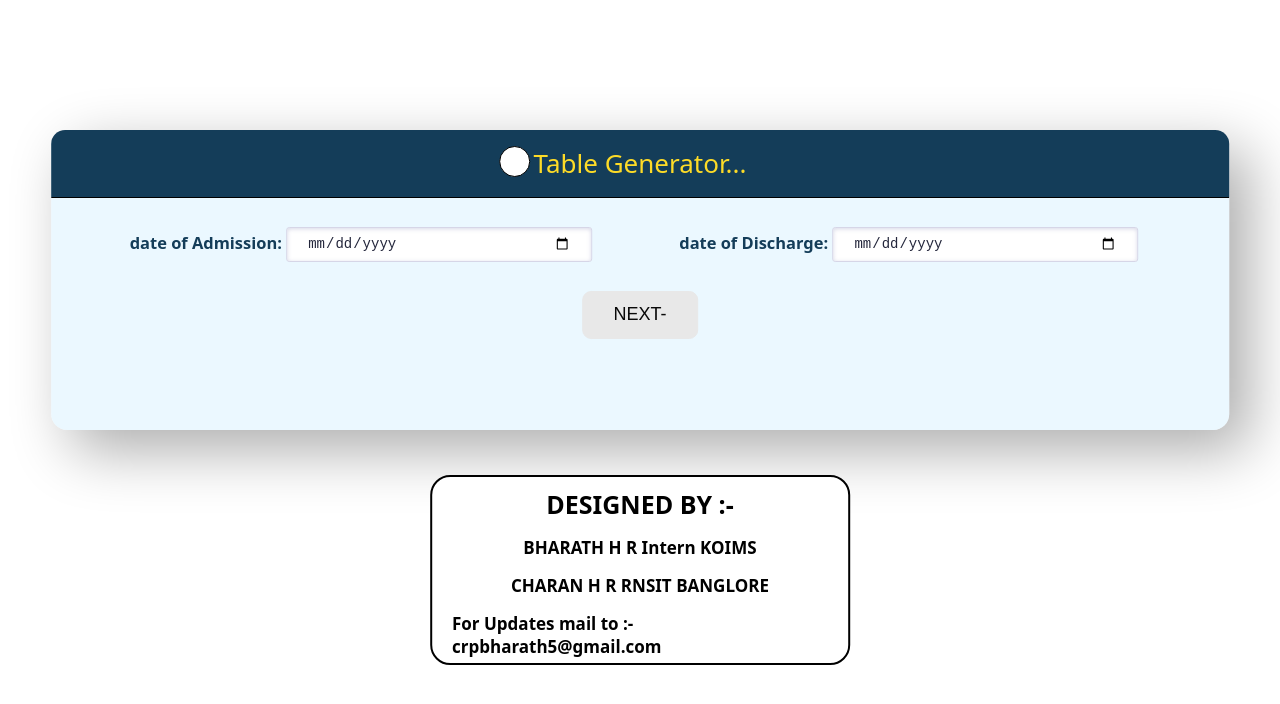
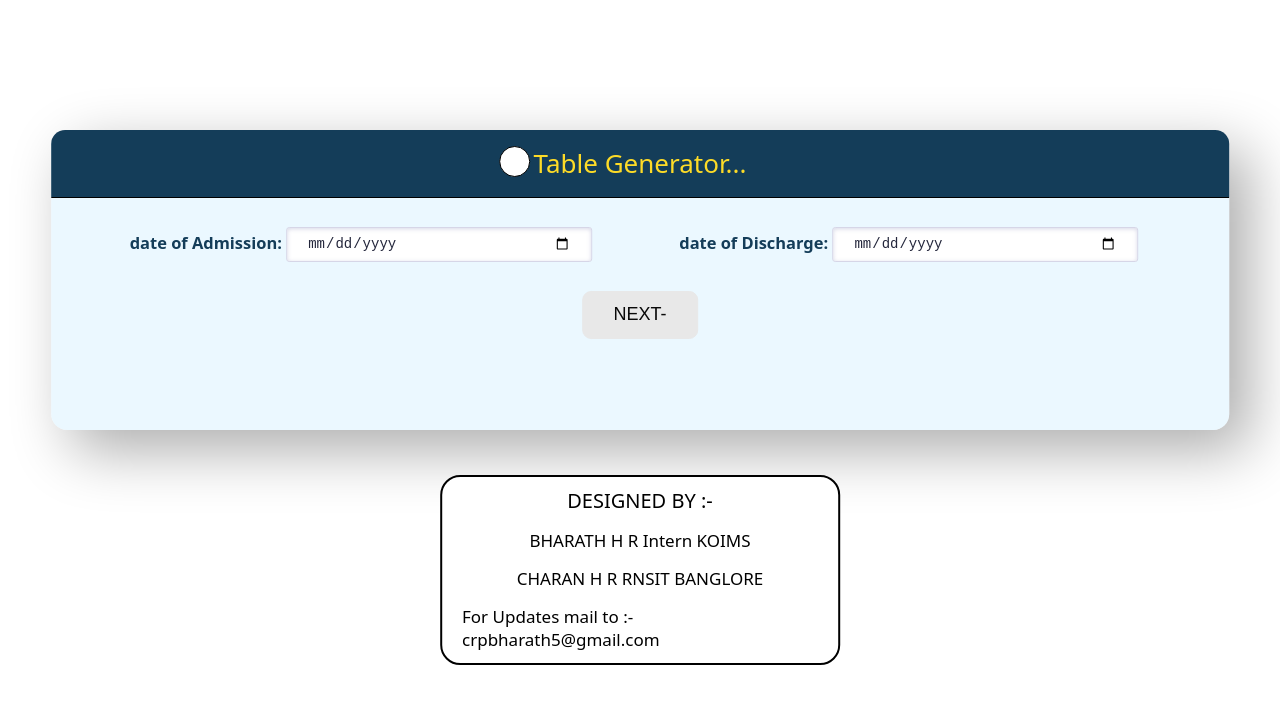
Before and after one commit to Charan2701/final-bill-ab-ark-scheme, a plain HTML site: page index.html in a window 1280 px wide. Both pictures are taken after typing "Sample", "2020-01-15", "2020-01-15", "Sample", "Sample", "Sample" into the empty fields and a click on the button "submit". Drawn offline with Linux system fonts and the light colour scheme.

Commit message:
details edit

```diff
--- a/style.css
+++ b/style.css
@@ -1143,7 +1143,7 @@ tr.no-border td {
   position: absolute;
   bottom: 1;
   font-size: "gilroy";
-  width: 420px;
+  width: 400px;
   height: 190px;
   top: 115%;
   left: 50%;
@@ -1160,11 +1160,13 @@ tr.no-border td {
 
 }
 #footer h1{
-  font-size: 25px;
+  font-size: 20px;
+  font-weight: 500;
 
 
 
 }
 #footer h3{
   font-size: 17px;
+  font-weight: 400;
 }
```
